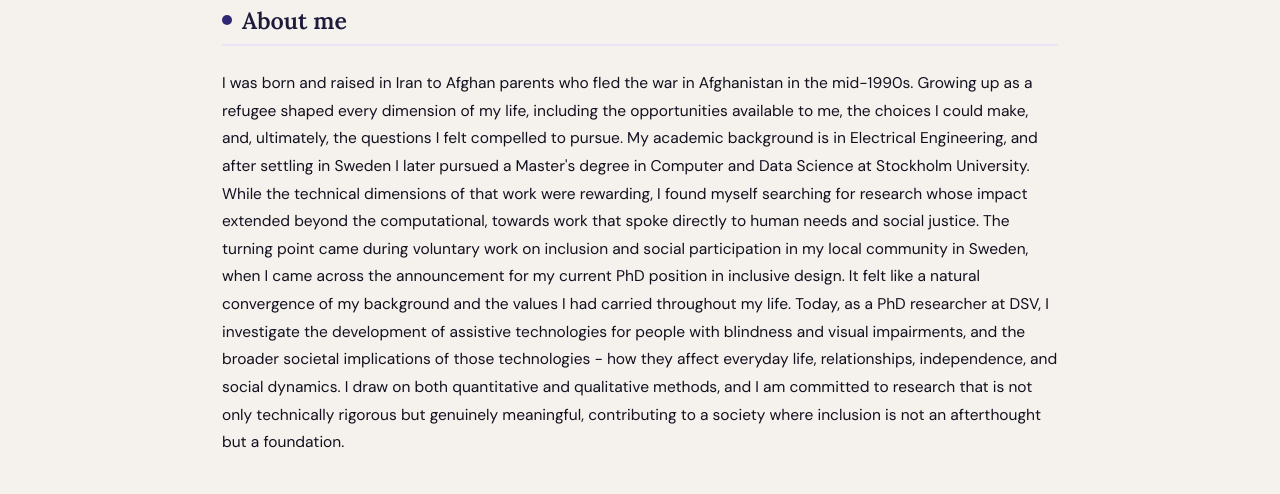
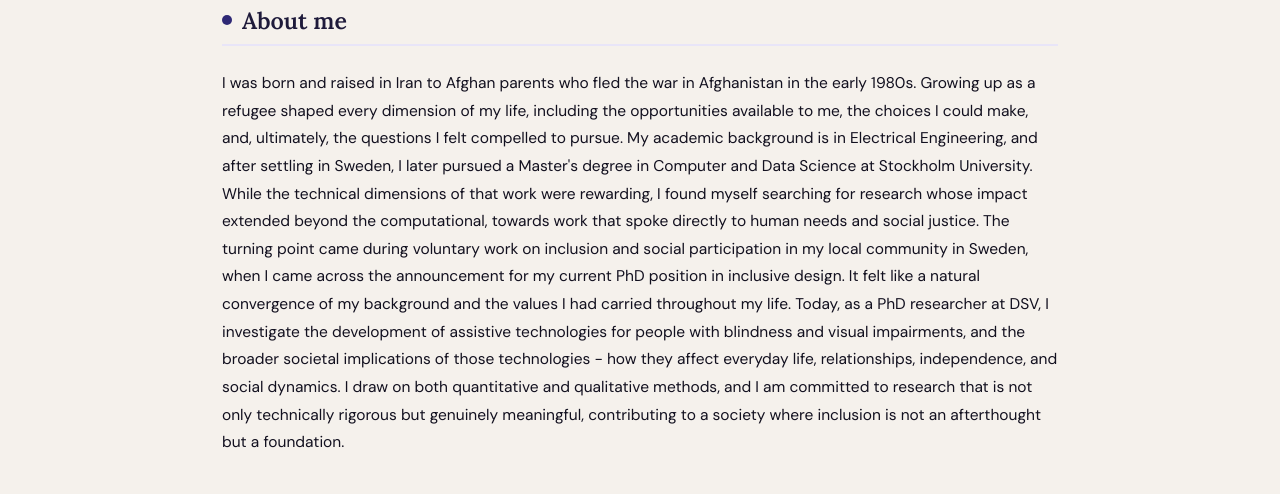
Before and after one commit to marziaalizada/marziaalizada.github.io, a plain HTML site: page index.html in a window 1280 px wide. Shown: the part 525-1019 px from the top of the page. Drawn offline with Linux system fonts and the light colour scheme.

Commit message:
Correct personal history timeline in index.html
Updated the timeline of personal history from the mid-1990s to the early 1980s.

```diff
--- a/index.html
+++ b/index.html
@@ -196,9 +196,9 @@
 
     <h2 class="section-title"><span class="section-dot"></span>About me</h2>
     <p style="color:var(--text);line-height:1.78;margin-bottom:2.5rem;font-size:0.97rem;">
-      I was born and raised in Iran to Afghan parents who fled the war in Afghanistan in the mid-1990s.
+      I was born and raised in Iran to Afghan parents who fled the war in Afghanistan in the early 1980s.
       Growing up as a refugee shaped every dimension of my life, including the opportunities available to me, the choices I could make, and, ultimately, the questions I felt compelled to pursue.
-      My academic background is in Electrical Engineering, and after settling in Sweden I later pursued a
+      My academic background is in Electrical Engineering, and after settling in Sweden, I later pursued a
       Master's degree in Computer and Data Science at Stockholm University.
       While the technical dimensions of that work were rewarding, I found myself searching for research whose impact extended beyond the computational, towards work that spoke directly to human needs and social justice.
       The turning point came during voluntary work on inclusion and social participation in my local community
```
